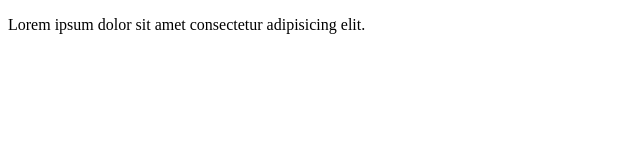
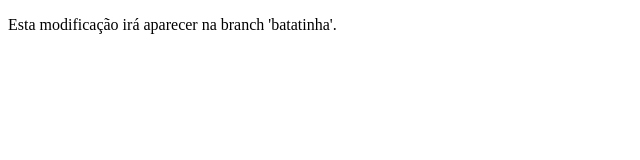
Before and after one commit to itsthallis/teste-git, a plain HTML site: page index.html in a window 1280 px wide. Shown: the full height of the page, 0-640 px from the left. Drawn offline with Linux system fonts and the light colour scheme.

Commit message:
Alteraçao no texto do elemento p

```diff
--- a/index.html
+++ b/index.html
@@ -8,7 +8,7 @@
 </head>
 <body>
     <p>
-        Lorem ipsum dolor sit amet consectetur adipisicing elit.
+        Esta modificação irá aparecer na branch 'batatinha'.
     </p>
 </body>
 </html>
```
